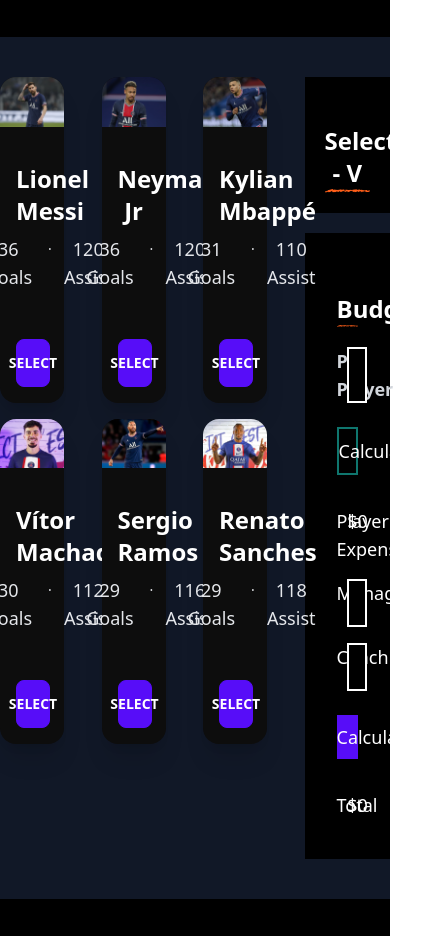
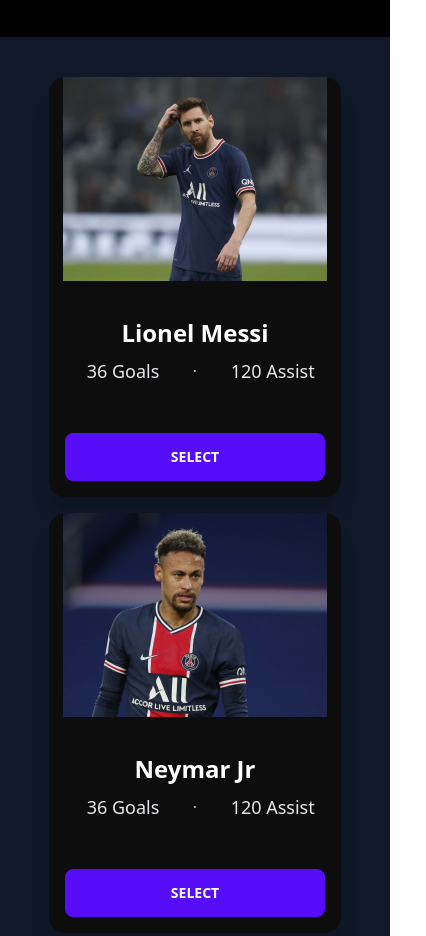
Before and after one commit to resalatislam5/select-best-five, a plain HTML site: page index.html in a window 390 px wide. Shown: the part 575-1511 px from the top of the page, 426 px wide, since content can reach past the window. Drawn offline with nearby package versions, Linux system fonts and the light colour scheme.

Commit message:
responsive

```diff
--- a/index.html
+++ b/index.html
@@ -49,9 +49,9 @@
     </header>
     <main>
       <section class="container mx-auto mt-10">
-        <div class="grid grid-cols-4 gap-4">
-          <div class="col-span-3">
-            <div class="grid grid-cols-3 gap-4">
+        <div class="grid grid-cols-4 gap-2 lg:gap-4">
+          <div class="col-span-4 sm:col-span-3">
+            <div class="grid grid-cols-1 md:grid-cols-2 xl:grid-cols-3 gap-4 justify-items-center">
               <!-- card-1 Lionel Messi -->
               <div class="card card-compact w-3/4 bg-bgCard text-white shadow-xl">
                 <figure><img src="images/Lionel-Messi.png" alt="Shoes" /></figure>
@@ -151,8 +151,8 @@
             </div>
           </div>
           <!-- Selected - V -->
-          <div>
-            <div class="bg-black text-white p-5">
+          <div class="">
+            <div class="bg-black text-white lg:p-5 p-2 w-80 sm:w-44 lg:w-full">
               <h1 class="text-2xl font-semibold text-center pt-7">Selected - V</h1>
               <div class="flex justify-center">
                 <img src="images/Ureg-Ureg Marker.png" alt="">
@@ -163,7 +163,7 @@
           </div>
           <!-- end -->
           <!-- Budget -->
-            <div class="bg-black text-white mt-5 p-8">
+            <div class="bg-black text-white mt-5 lg:p-8 p-2 w-80 sm:w-44 lg:w-full">
               <h1 class="text-2xl font-semibold text-center pt-7">Budget</h1>
               <div class="flex justify-center">
                 <img src="images/Ureg-Ureg Marker.png" alt="">
@@ -178,7 +178,7 @@
                 <p>$<span id="insert-player-cost">0</span></p>
               </div>
               <!-- Manager -->
-              <div class="grid grid-cols-2 my-4 text-lg">
+              <div class="grid grid-cols-2 my-4 text-lg ">
                 <p>Manager</p>
                 <input id="manager-cost" class="bg-black border-2 border-white p-2" type="text" value="2000">
               </div>
```
